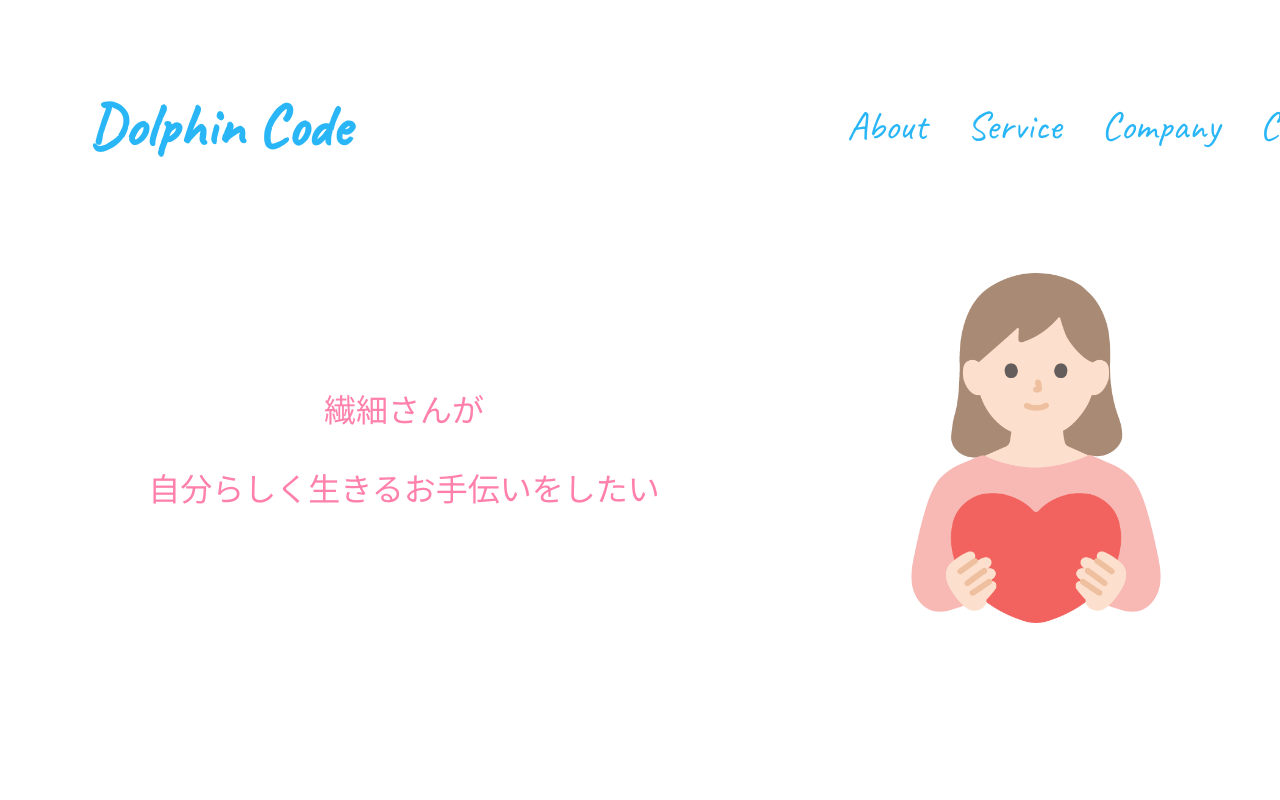
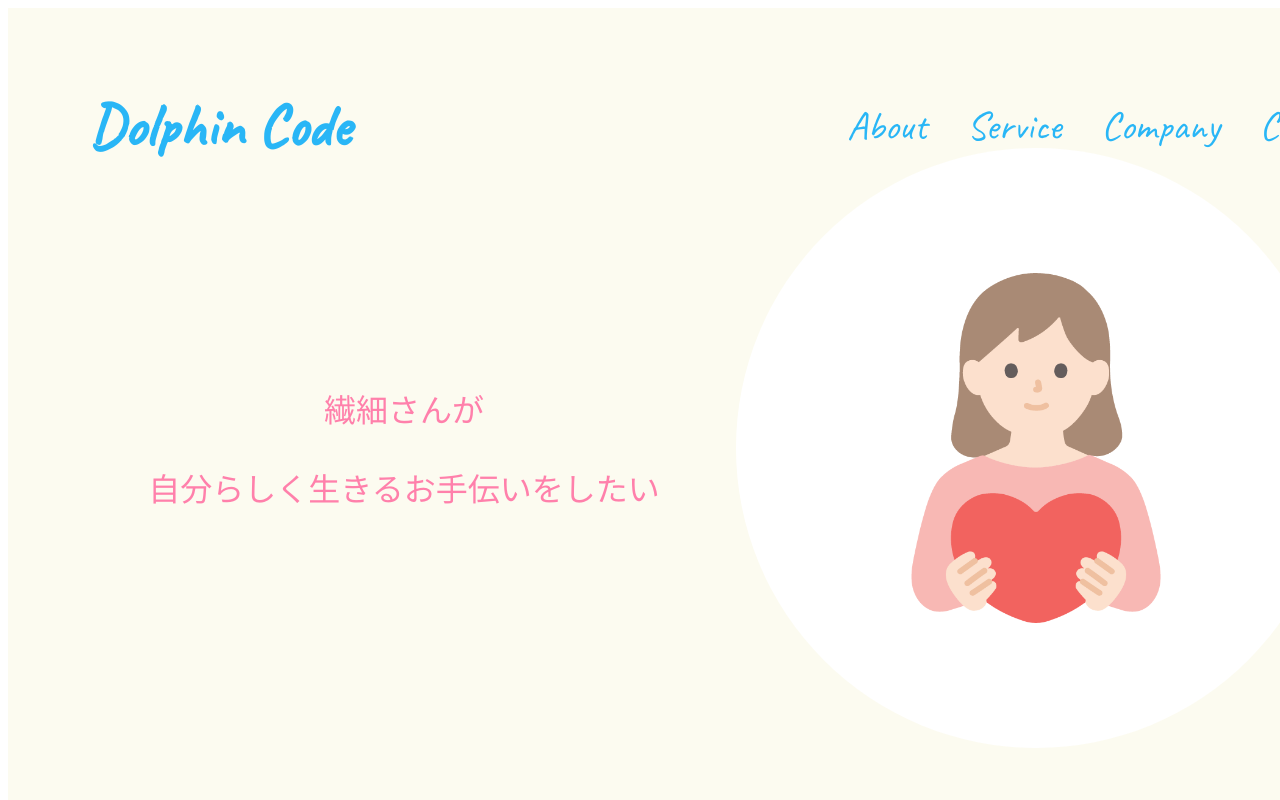
Before and after one commit to tokushun109/dolphin-code, a Next.js app: page / in a window 1280 px wide. Shown: the top 800 px of the page. Built offline with nearby package versions, Linux system fonts and the light colour scheme; a web font is replaced by a local one.

Commit message:
mainコンポーネントの見た目を微修正

```diff
--- a/src/components/containers/Main/index.tsx
+++ b/src/components/containers/Main/index.tsx
@@ -1,12 +1,29 @@
-import { ReactNode } from 'react'
 import styles from './styles/style.module.scss'
+import Image from 'next/image'
 
-type Props = {
-    children: ReactNode
-}
-
-const Main = ({ children }: Props) => {
-    return <div className={styles.container}>{children}</div>
+const Main = () => {
+    return (
+        <div className={styles.container}>
+            <div className={styles.mainContainer}>
+                <div className={styles.sentence}>
+                    <div className={styles.sentenceWrapper}>
+                        <p>繊細さんが</p>
+                        <p>自分らしく生きるお手伝いをしたい</p>
+                    </div>
+                </div>
+                <div className={styles.image}>
+                    <div className={styles.imageWrapper}>
+                        <Image
+                            src='/img/main.png'
+                            width={250}
+                            height={350}
+                            alt='main'
+                        />
+                    </div>
+                </div>
+            </div>
+        </div>
+    )
 }
 
 export default Main
--- a/src/components/containers/Main/styles/style.module.scss
+++ b/src/components/containers/Main/styles/style.module.scss
@@ -2,10 +2,65 @@
     width: 100%;
     height: 100vh;
     padding: 40px 80px;
-    background: $bg-light-color;
+    background: $bg-main-color;
 
     @include lg() {
         padding: 0 0 50px 0;
         height: auto;
     }
+
+    .mainContainer {
+        display: flex;
+        height: 100%;
+
+        @include lg() {
+            display: block;
+        }
+
+        .sentence {
+            height: 100%;
+            width: 50%;
+            display: flex;
+            justify-content: center;
+            align-items: center;
+            font-size: 32px;
+            text-align: center;
+            font-family: $title-font-family;
+            color: $accent-color;
+
+            @include lg() {
+                width: 100%;
+                text-align: center;
+                height: auto;
+                padding-top: 160px;
+                font-size: 18px;
+            }
+        }
+
+        .image {
+            height: 100%;
+            width: 50%;
+            display: flex;
+            justify-content: center;
+            align-items: center;
+
+            @include lg() {
+                width: 100%;
+                display: block;
+                text-align: center;
+                margin-top: 40px;
+            }
+
+            .imageWrapper {
+                background: $bg-light-color;
+                width: 600px;
+                height: 600px;
+                display: flex;
+                justify-content: center;
+                align-items: center;
+                border-radius: 50%;
+            }
+        }
+    }
+
 }
--- a/src/pages/index.tsx
+++ b/src/pages/index.tsx
@@ -5,7 +5,6 @@ import Section from '@/components/containers/Section'
 import Footer from '@/components/containers/Footer'
 import Header from '@/components/containers/Header'
 import { NavigationEnum } from '@/components/containers/Header/types'
-import Image from 'next/image'
 
 export default function Home() {
     return (
@@ -25,24 +24,7 @@ export default function Home() {
             </Head>
             <main className={styles.container}>
                 <Header />
-                <Main>
-                    <div className={styles.mainContainer}>
-                        <div className={styles.sentence}>
-                            <div>
-                                <p>繊細さんが</p>
-                                <p>自分らしく生きるお手伝いをしたい</p>
-                            </div>
-                        </div>
-                        <div className={styles.image}>
-                            <Image
-                                src='/img/main.png'
-                                width={250}
-                                height={350}
-                                alt='main'
-                            />
-                        </div>
-                    </div>
-                </Main>
+                <Main />
                 <Section id={NavigationEnum.About} title='About'>
                     <div></div>
                 </Section>
--- a/src/pages/styles/Home.module.scss
+++ b/src/pages/styles/Home.module.scss
@@ -1,48 +1,4 @@
 .container {
-    .mainContainer {
-        display: flex;
-        height: 100%;
-
-        @include lg() {
-            display: block;
-        }
-
-        .sentence {
-            height: 100%;
-            width: 50%;
-            display: flex;
-            justify-content: center;
-            align-items: center;
-            font-size: 32px;
-            text-align: center;
-            font-family: $title-font-family;
-            color: $accent-color;
-
-            @include lg() {
-                width: 100%;
-                text-align: center;
-                height: auto;
-                padding-top: 160px;
-                font-size: 18px;
-            }
-        }
-
-        .image {
-            height: 100%;
-            width: 50%;
-            display: flex;
-            justify-content: center;
-            align-items: center;
-
-            @include lg() {
-                width: 100%;
-                display: block;
-                text-align: center;
-                margin-top: 40px;
-            }
-        }
-    }
-
     .companyContainer {
         table {
             table-layout: auto;
--- a/src/pages/styles/globals/variables.scss
+++ b/src/pages/styles/globals/variables.scss
@@ -39,6 +39,7 @@ $xxl-width: 1320px;
 // 色の設定
 $bg-light-color: #ffffff;
 $bg-dark-color: #81d4fa;
+$bg-main-color: #fcfbf0;
 $bg-footer-color: #29b6f6;
 $text-color: #555555;
 $text-white-color: #ffffff;
```
